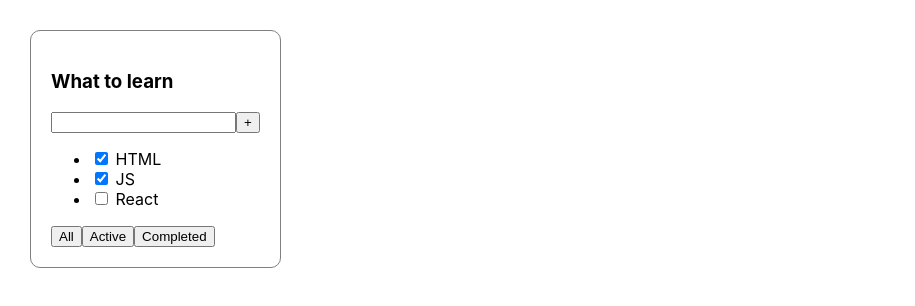
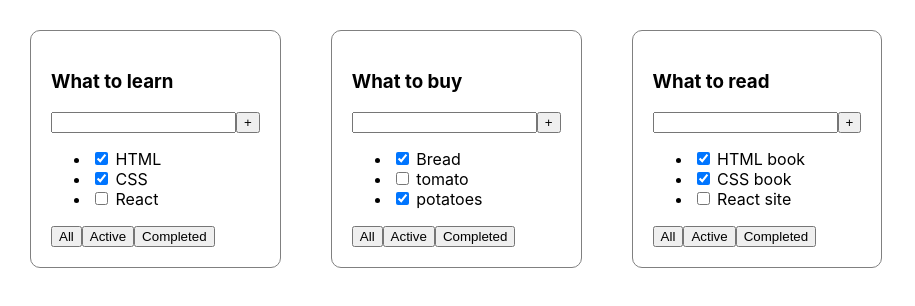
Before and after one commit to Nirweint/todolist-ts, a React (Create React App) app: page / in a window 1280 px wide. Shown: the top 306 px of the page, without its empty margins (0-915 px from the left). Built offline with nearby package versions, Linux system fonts and the light colour scheme.

Commit message:
add 3 types of todolist's

```diff
--- a/src/App.tsx
+++ b/src/App.tsx
@@ -15,12 +15,23 @@ function App() {
         {id: 2, title: "CSS", isDone: true},
         {id: 3, title: "React", isDone: false},
     ];
+    const task_2: Array<TaskType> = [
+        {id: 1, title: "Bread", isDone: true},
+        {id: 2, title: "tomato", isDone: false},
+        {id: 3, title: "potatoes", isDone: true},
+    ];
+    const task_3: Array<TaskType> = [
+        {id: 1, title: "HTML book", isDone: true},
+        {id: 2, title: "CSS book", isDone: true},
+        {id: 3, title: "React site", isDone: false},
+    ];
+
 
     return (
         <div className="App">
             <TodoList title={"What to learn"} tasks={task_1}/>
-            {/*<TodoList title={"What to buy"}/>*/}
-            {/*<TodoList title={"What to read"}/>*/}
+            <TodoList title={"What to buy"} tasks={task_2}/>
+            <TodoList title={"What to read"} tasks={task_3}/>
         </div>
     );
 }
--- a/src/TodoList.tsx
+++ b/src/TodoList.tsx
@@ -17,8 +17,8 @@ const TodoList = (props: TodoListPropsType) => {
             </div>
             <ul>
                 <li><input type="checkbox" checked={props.tasks[0].isDone}/> <span>{props.tasks[0].title}</span></li>
-                <li><input type="checkbox" checked={true}/> <span>JS</span></li>
-                <li><input type="checkbox" checked={false}/> <span>React</span></li>
+                <li><input type="checkbox" checked={props.tasks[1].isDone}/> <span>{props.tasks[1].title}</span></li>
+                <li><input type="checkbox" checked={props.tasks[2].isDone}/> <span>{props.tasks[2].title}</span></li>
             </ul>
             <div>
                 <button>All</button>
```
